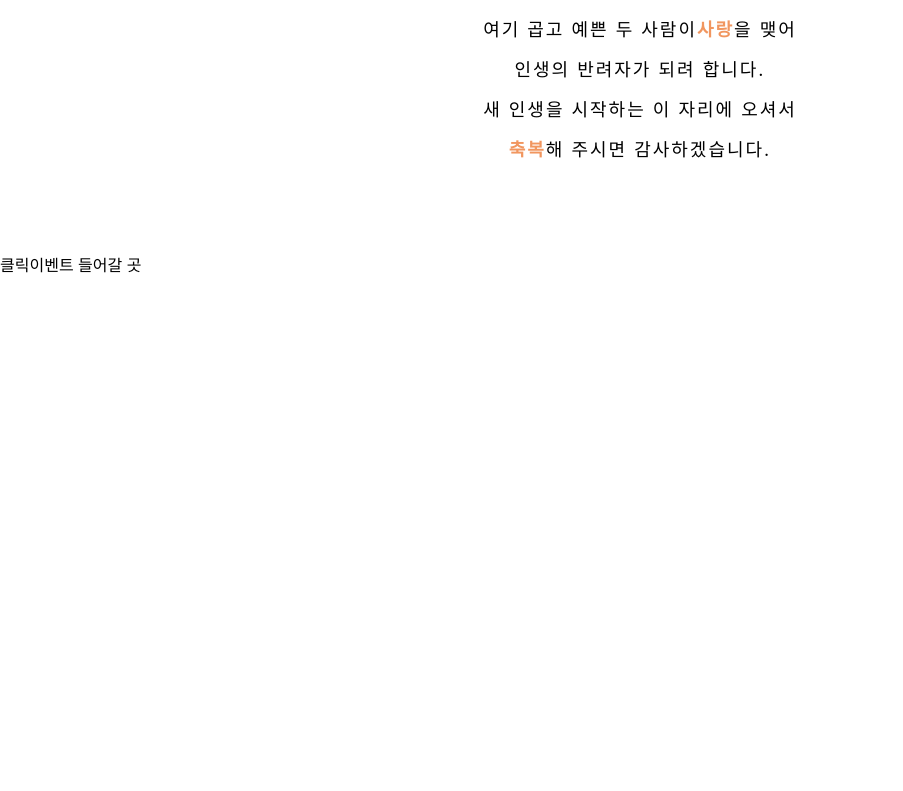
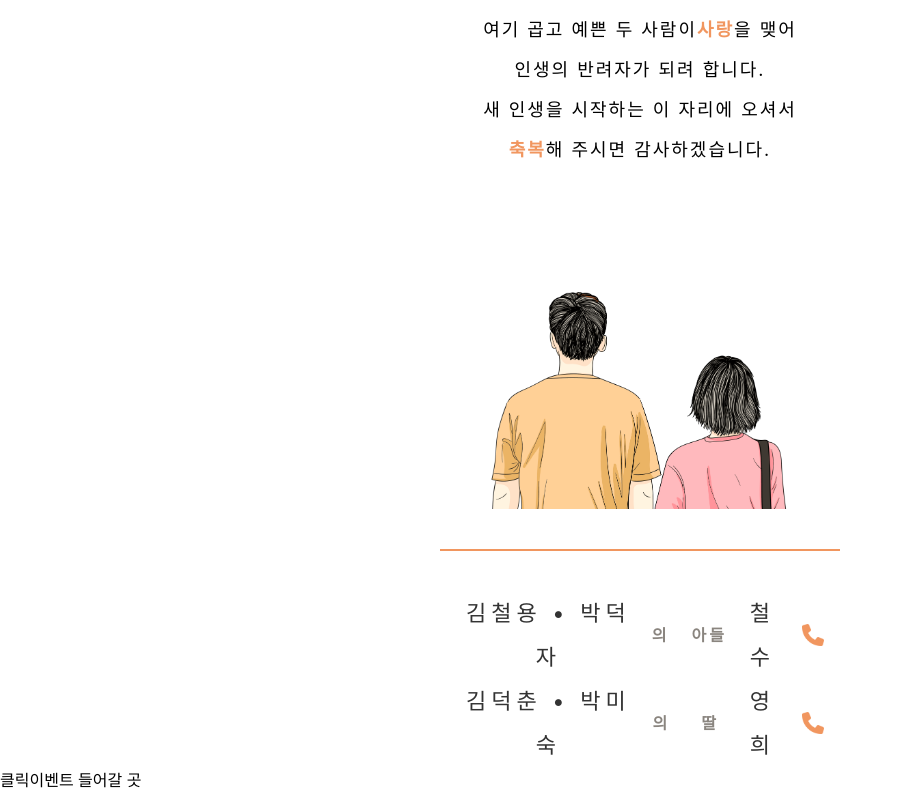
Before and after one commit to Ramoo-Side/wedding-invitation, a Next.js app: page / in a window 1280 px wide. Shown: the part 1848-2639 px from the top of the page, without its empty margins (0-903 px from the left). Before the commit the page ends 2124 px from the top, so only its background shows below. Built offline with nearby package versions, Linux system fonts and the light colour scheme; a web font is replaced by a local one.

Commit message:
초댓말 하단 작업
1. 두번째 이미지 추가
2. 부모이름, 신랑신부 이름, 전화버튼 추가
3. 인라인 css 추가

```diff
--- a/app/page.tsx
+++ b/app/page.tsx
@@ -8,6 +8,7 @@ import styled from 'styled-components';
 
 export default function Page() {
   const defaultImgUrl = '/default-wedding.png';
+  const default2ndImgUrl = '/couple7.png';
 
   useZoomHooks();
 
@@ -24,9 +25,75 @@ export default function Page() {
         <StyleGreeting>
           <Greeting />
         </StyleGreeting>
-        {/* <div>작은 가로 사진</div> */}
-        {/* <div>누구의 아들 누구</div> */}
-        {/* <div>누구의 딸 누구</div> */}
+        <StylePhoto2ndWrapper>
+          <StylePhoto2nd src={default2ndImgUrl} alt="2nd img" />
+        </StylePhoto2ndWrapper>
+        <div style={{ lineHeight: 2 }}>
+          <div style={{ display: 'flex', justifyContent: 'space-between', padding: `0 11rem` }}>
+            <div
+              style={{
+                fontSize: 22,
+                letterSpacing: `0.3125rem`,
+                color: '#333333',
+                fontWeight: 500,
+              }}
+            >{`${'김철용 • 박덕자'}`}</div>
+            <div
+              style={{
+                fontWeight: 'bold',
+                color: 'rgb(138, 133, 127)',
+                display: 'flex',
+                alignItems: 'center',
+                letterSpacing: '3px',
+                justifyContent: 'space-around',
+                width: '100px',
+              }}
+            >
+              <span>의</span>
+              <span style={{ display: 'inline-block', minWidth: '2rem', textAlign: 'center' }}>
+                아들
+              </span>
+            </div>
+            <div style={{ fontSize: 22, letterSpacing: `0.3125rem`, color: '#333333' }}>
+              {`${'철수'}`}
+            </div>
+            <div style={{ display: 'flex', justifyContent: 'center', alignItems: 'center' }}>
+              <img src="/phone.png" alt="call" style={{ width: 22, marginLeft: 15 }} />
+            </div>
+          </div>
+          <div style={{ display: 'flex', justifyContent: 'space-between', padding: `0 11rem` }}>
+            <div
+              style={{
+                fontSize: 22,
+                letterSpacing: `0.3125rem`,
+                color: '#333333',
+                fontWeight: 500,
+              }}
+            >{`${'김덕춘 • 박미숙'}`}</div>
+            <div
+              style={{
+                fontWeight: 'bold',
+                color: 'rgb(138, 133, 127)',
+                display: 'flex',
+                alignItems: 'center',
+                letterSpacing: '3px',
+                justifyContent: 'space-around',
+                width: '100px',
+              }}
+            >
+              <span>의</span>
+              <span style={{ display: 'inline-block', minWidth: '2rem', textAlign: 'center' }}>
+                딸
+              </span>
+            </div>
+            <div style={{ fontSize: 22, letterSpacing: `0.3125rem`, color: '#333333' }}>
+              {`${'영희'}`}
+            </div>
+            <div style={{ display: 'flex', justifyContent: 'center', alignItems: 'center' }}>
+              <img src="/phone.png" alt="call" style={{ width: 22, marginLeft: 15 }} />
+            </div>
+          </div>
+        </div>
         {/* <div>혼주 연락처 버튼 모달</div> */}
         {/* <div>날짜 달력</div> */}
         {/* <div>가로 캐러우쉘 갤러리</div> */}
@@ -71,7 +138,7 @@ const StylePhotoWrapper = styled.div`
   height: 28.125rem;
   background-image: url(${(props) => props.url});
   background-size: cover;
-  padding-bottom: 40px;
+  padding-bottom: 2.5rem;
   position: relative;
   margin-top: -1.5625rem;
 `;
@@ -79,3 +146,16 @@ const StylePhotoWrapper = styled.div`
 const StyleGreeting = styled.div`
   padding-top: 6.25rem;
 `;
+
+const StylePhoto2ndWrapper = styled.div`
+  width: 25rem;
+  border-bottom: 2px solid #f1965f;
+  margin: 2.5rem auto;
+  display: flex;
+  justify-content: center;
+`;
+
+const StylePhoto2nd = styled.img`
+  width: 18.75rem;
+  padding-bottom: 2.5rem;
+`;
```
Also changed, not shown: public/couple7.png (added), public/phone.png (added).
